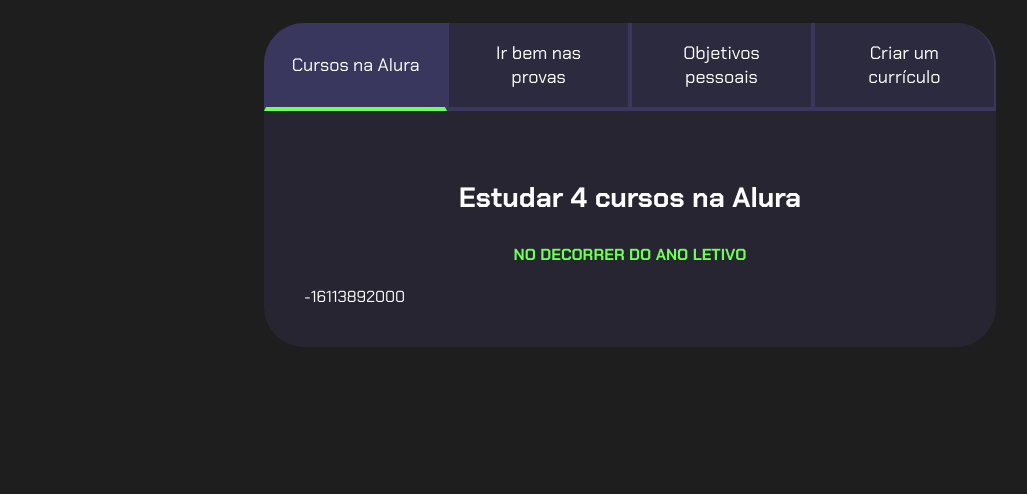
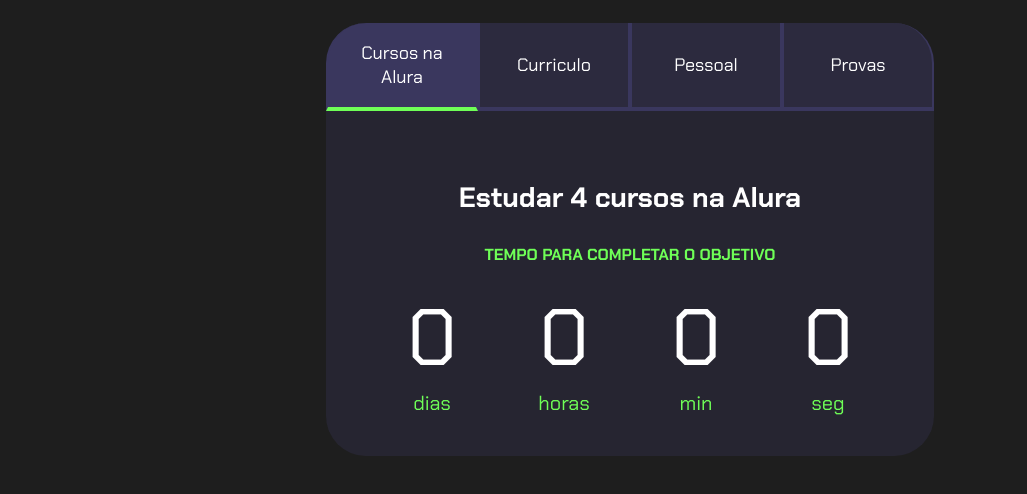
Before and after one commit to mariaeduardast/aluraleocarlos, a plain HTML site: page index.html in a window 1280 px wide. Shown: the part 80-574 px from the top of the page, without its empty margins (10-1037 px from the left). Drawn offline with Linux system fonts and the light colour scheme.

Commit message:
Add files via upload

```diff
--- a/index.html
+++ b/index.html
@@ -1,45 +1,116 @@
 <!DOCTYPE html>
 <html lang="pt-br">
+
 <head>
     <meta charset="UTF-8">
     <meta name="viewport" content="width=device-width, initial-scale=1.0">
     <title>Meus objetivos do ano</title>
     <link rel="stylesheet" href="style.css">
 </head>
+
 <body>
     <section class="conteudo-principal">
         <h2 class="titulo-principal">Meus Objetivos do ano<span>_</span></h2>
         <div class="conteudo">
             <div class="botoes">
                 <button class="botao ativo">Cursos na Alura</button>
-            <button class="botao">Ir bem nas provas</button>
-            <button class="botao">Objetivos pessoais</button>
-            <button class="botao">Criar um currículo</button>
+                <button class="botao">Curriculo</button>
+                <button class="botao">Pessoal</button>
+                <button class="botao">Provas</button>
             </div>
             <div class="abas-textos">
                 <div class="aba-conteudo ativo">
                     <h3 class="aba-conteudo-titulo-principal">Estudar 4 cursos na Alura</h3>
-                <h4 class="aba-conteudo-titulo-secundario">No decorrer do ano letivo</h4>
-                <div class="contador"></div>
+                    <h4 class="aba-conteudo-titulo-secundario">Tempo para completar o objetivo</h4>
+                    <div class="contador">
+                        <div class="contador-digito">
+                            <p class="contador-digito-numero" id="dias0">200</p>
+                            <p class="contador-digito-texto">dias</p>
+                        </div>
+                        <div class="contador-digito">
+                            <p class="contador-digito-numero" id="horas0">7</p>
+                            <p class="contador-digito-texto">horas</p>
+                        </div>
+                        <div class="contador-digito">
+                            <p class="contador-digito-numero" id="min0">7</p>
+                            <p class="contador-digito-texto">min</p>
+                        </div>
+                        <div class="contador-digito">
+                            <p class="contador-digito-numero" id="seg0">7</p>
+                            <p class="contador-digito-texto">seg</p>
+                        </div>
+                    </div>
+                </div>
+                <div class="aba-conteudo">
+                    <h3 class="aba-conteudo-titulo-principal">Criar um curriculo</h3>
+                    <h4 class="aba-conteudo-titulo-secundario">Tempo para completar o objetivo</h4>
+                    <div class="contador">
+                        <div class="contador-digito">
+                            <p class="contador-digito-numero" id="dias1">7</p>
+                            <p class="contador-digito-texto">dias</p>
+                        </div>
+                        <div class="contador-digito">
+                            <p class="contador-digito-numero" id="horas1">7</p>
+                            <p class="contador-digito-texto">horas</p>
+                        </div>
+                        <div class="contador-digito">
+                            <p class="contador-digito-numero" id="min1">7</p>
+                            <p class="contador-digito-texto">min</p>
+                        </div>
+                        <div class="contador-digito">
+                            <p class="contador-digito-numero" id="seg1">7</p>
+                            <p class="contador-digito-texto">seg</p>
+                        </div>
+                    </div>
+                </div>
+                <div class="aba-conteudo">
+                    <h3 class="aba-conteudo-titulo-principal">Cumprir objetivos pessoais</h3>
+                    <h4 class="aba-conteudo-titulo-secundario">Tempo para completar o objetivo</h4>
+                    <div class="contador">
+                        <div class="contador-digito">
+                            <p class="contador-digito-numero" id="dias2">260</p>
+                            <p class="contador-digito-texto">dias</p>
+                        </div>
+                        <div class="contador-digito">
+                            <p class="contador-digito-numero" id="horas2">7</p>
+                            <p class="contador-digito-texto">horas</p>
+                        </div>
+                        <div class="contador-digito">
+                            <p class="contador-digito-numero" id="min2">7</p>
+                            <p class="contador-digito-texto">min</p>
+                        </div>
+                        <div class="contador-digito">
+                            <p class="contador-digito-numero" id="seg2">7</p>
+                            <p class="contador-digito-texto">seg</p>
+                        </div>
+                    </div>
                 </div>
                 <div class="aba-conteudo">
                     <h3 class="aba-conteudo-titulo-principal">Dedicar-se nas provas de fim de ano</h3>
-                <h4 class="aba-conteudo-titulo-secundario">Quanto mais antes</h4>
-                <div class="contador"></div>
+                    <h4 class="aba-conteudo-titulo-secundario">Tempo para completar o objetivo</h4>
+                    <div class="contador">
+                        <div class="contador-digito">
+                            <p class="contador-digito-numero" id="dias3">260</p>
+                            <p class="contador-digito-texto">dias</p>
                         </div>
-            <div class="aba-conteudo">
-                <h3 class="aba-conteudo-titulo-principal">Realizar os objetivos pessoais</h3>
-                <h4 class="aba-conteudo-titulo-secundario">Decorrer do ano </h4>
-                <div class="contador"></div>
+                        <div class="contador-digito">
+                            <p class="contador-digito-numero" id="horas3">7</p>
+                            <p class="contador-digito-texto">horas</p>
                         </div>
-            <div class="aba-conteudo">
-                <h3 class="aba-conteudo-titulo-principal">Criar um curriculo </h3>
-                <h4 class="aba-conteudo-titulo-secundario">Final do ano</h4>
-                <div class="contador"></div>
+                        <div class="contador-digito">
+                            <p class="contador-digito-numero" id="min3">7</p>
+                            <p class="contador-digito-texto">min</p>
+                        </div>
+                        <div class="contador-digito">
+                            <p class="contador-digito-numero" id="seg3">7</p>
+                            <p class="contador-digito-texto">seg</p>
+                        </div>
+                    </div>
                 </div>
             </div>
         </div>
     </section>
     <script src="main.js"></script>
 </body>
+
 </html>
--- a/main.js
+++ b/main.js
@@ -15,7 +15,46 @@ for (let i = 0; i < botoes.length; i++) {
 }
 
 const contadores = document.querySelectorAll(".contador");
-const tempoObjetivo1 = new Date("2023-10-05T00:00:00");
-let tempoAtual = new Date();
+const tempoObjetivo1 = new Date("2020-10-05T00:00:00");
+const tempoObjetivo2 = new Date("2023-12-05T00:00:00");
+const tempoObjetivo3 = new Date("2023-12-30T00:00:00");
+const tempoObjetivo4 = new Date("2024-02-01T00:00:00");
 
-contadores[0].textContent = tempoObjetivo1 - tempoAtual;
+const tempos = [tempoObjetivo1,tempoObjetivo2,tempoObjetivo3,tempoObjetivo4];
+
+
+function calculaTempo(tempoObjetivo) {
+    let tempoAtual = new Date();
+    let tempoFinal = tempoObjetivo - tempoAtual;
+    let segundos = Math.floor(tempoFinal / 1000);
+    let minutos = Math.floor(segundos / 60);
+    let horas = Math.floor(minutos / 60);
+    let dias = Math.floor(horas / 24);
+
+    segundos %= 60;
+    minutos %= 60;
+    horas %= 24;
+    if (tempoFinal > 0){
+        return [dias,horas,minutos,segundos];
+    } else {
+        return [0,0,0,0];
+    }
+}
+
+function atualizaCronometro(){
+    document.getElementById("dias0").textContent = calculaTempo(tempos[0])[0];
+    document.getElementById("horas0").textContent = calculaTempo(tempos[0])[1];
+    document.getElementById("min0").textContent = calculaTempo(tempos[0])[2];
+    document.getElementById("seg0").textContent = calculaTempo(tempos[0])[3];
+
+    for (let i=0; i<contadores.length;i++){
+       // contadores[i].textContent = calculaTempo(tempos[i]);
+    }
+}
+
+function comecaCronometro(){
+    atualizaCronometro();
+    setInterval(atualizaCronometro,1000);
+}
+
+comecaCronometro();
--- a/style.css
+++ b/style.css
@@ -89,6 +89,29 @@ body {
     text-transform: uppercase;
 }
 
+.contador{
+    display:flex;
+    justify-content: center;
+    flex-wrap: wrap;
+}
+.contador-digito{
+    padding: 0 16px;
+    text-align: center;
+    min-width: 100px;
+}
+
+.contador-digito-numero{
+    font-size: 80px;
+    margin: 0;
+
+}
+
+.contador-digito-texto{
+    color: var(--verde);
+    font-size: 20px;
+    margin: 0;
+
+}
 
 @media screen and (min-width: 768px) {
     .botoes {
```
Lines whose indentation alone changed are shown as unchanged.
